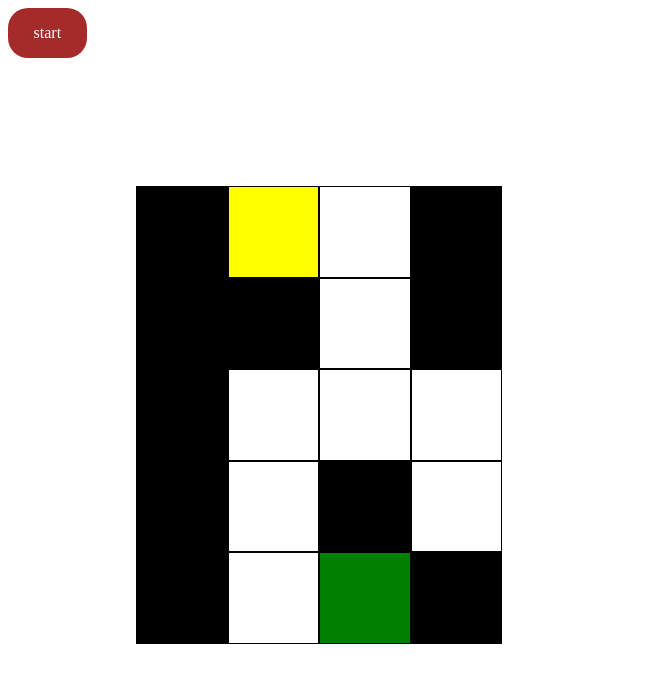
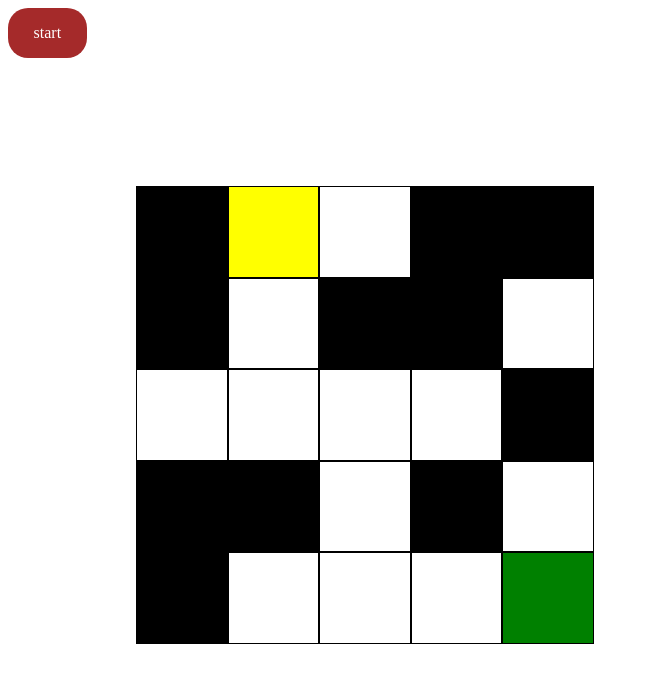
Before and after one commit to WebDevBegala/Backtrack, a plain HTML site: page index.html in a window 1280 px wide. Shown: the whole page, without its empty margins (0-649 px from the left). Drawn offline with nearby package versions, Linux system fonts and the light colour scheme.

Commit message:
highed level map

```diff
--- a/index.html
+++ b/index.html
@@ -26,14 +26,19 @@
             <div class="field"></div>
             <div class="field"></div>
             <div class="field"></div>
+        <div class="field"></div>
+            <div class="field"></div>
+            <div class="field wall"></div>
+            <div class="field wall"></div>
         <div class="field wall"></div>
             <div class="field"></div>
             <div class="field wall"></div>
-            <div class="field"></div>
+            <div class="field "></div>
         <div class="field wall"></div>
             <div class="field"></div>
+            <div class="field"></div>
+            <div class="field "></div>
             <div class="field end"></div>
-            <div class="field wall"></div>
     </div>
     <script src="https://code.jquery.com/jquery-3.4.1.min.js"
         integrity="sha256-CSXorXvZcTkaix6Yvo6HppcZGetbYMGWSFlBw8HfCJo=" crossorigin="anonymous"></script>
--- a/main.css
+++ b/main.css
@@ -10,7 +10,7 @@
 .root{
     margin: 10vw;
     display: grid;
-    grid-template-columns: auto auto auto auto;
+    grid-template-columns: auto auto auto auto auto;
     width: fit-content;
 }
 .field{
```
